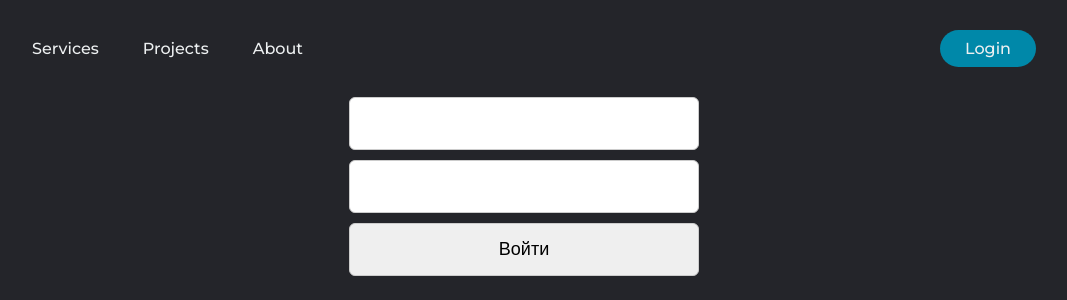
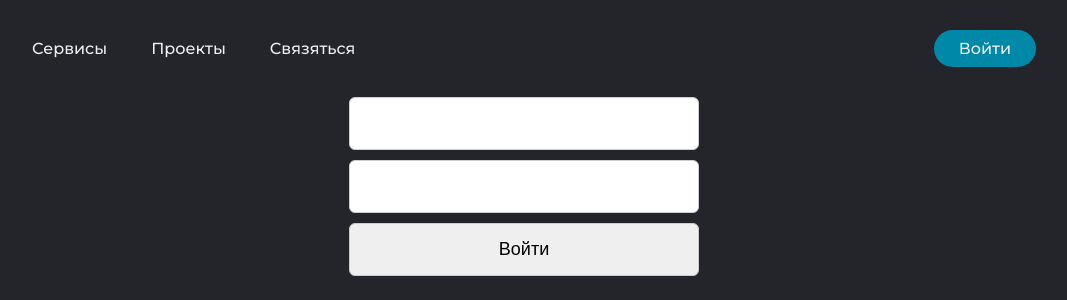
Before and after one commit to chilya02/Authdemo, a FastAPI app: page /login in a window 1280 px wide. Shown: the top 300 px of the page, without its empty margins (116-1183 px from the left). Run offline with FastAPI, Linux system fonts and the light colour scheme.

Commit message:
Русский язык в панели

```diff
--- a/static/style.css
+++ b/static/style.css
@@ -7,6 +7,7 @@
 	padding: 0;
 
 }
+
 body {
 	background-color: #24252A;
 	width: 100%;
@@ -19,6 +20,7 @@ header {
 	align-items: center;
 	padding: 30px 10%;
 }
+
 li, a, button {
 	font-family: "Montserrat", sans-serif;
 	font-weight: 500;
@@ -26,9 +28,11 @@ li, a, button {
 	color: #edf0f1;
 	text-decoration: none;
 }
+
 .nav_links {
 	list-style: none;
 }
+
 .nav_links li {
 	display: inline-block;
 	padding: 0px 20px;
@@ -108,7 +112,6 @@ div.placeholder {
 	transition: all 0.2s;
 }
 
-
 .overlay {
 	opacity: 0;
 	visibility: hidden;
@@ -138,10 +141,12 @@ div.placeholder {
 	-webkit-box-shadow: 0 0 20px rgba(0,0,0,0.85);
 	box-shadow: 0 0 20px rgba(0,0,0,0.85);
 }
+
 #out_modal {
 	display: flex;
 	flex-direction: column;
-	height: 150px;
+	height: 200px;
+	justify-content: space-around;
 }
 
 .dlg-modal-fade {
@@ -191,6 +196,7 @@ div.placeholder {
 		visibility: visible;
 	}
 }
+
 .fadeIn {
 	-webkit-animation-name: fadeIn;
 	animation-name: fadeIn;
@@ -208,6 +214,7 @@ div.placeholder {
 		visibility: hidden;
 	}
 }
+
 .fadeOut {
 	-webkit-animation-name: fadeOut;
 	 animation-name: fadeOut;
@@ -227,6 +234,7 @@ div.placeholder {
 		transform: translate(-50%, -50%);
 	}
 }
+
 .slideInDown {
 	-webkit-animation-name: slideInDown;
 	animation-name: slideInDown;
@@ -246,6 +254,7 @@ div.placeholder {
 		transform: translate(-50%, -100%);
 	}
 }
+
 .slideOutUp {
 	-webkit-animation-name: slideOutUp;
 	animation-name: slideOutUp;
--- a/templates/base.html
+++ b/templates/base.html
@@ -52,13 +52,13 @@
     <header>
         <nav>
             <ul class="nav_links">
-                <li><a href="#">Services</a></li>
-                <li><a href="#">Projects</a></li>
-                <li><a href="#">About</a></li>
+                <li><a href="#">Сервисы</a></li>
+                <li><a href="#">Проекты</a></li>
+                <li><a href="#">Связяться</a></li>
             </ul>
         </nav>
         <!--<a id="auth" href="{% if data.authenticated %}#{% else %}/login{% endif %}">-->
-            <Button id = "auth" {% if data.authenticated %}data-modal="out_modal"{% else %}data-modal="auth_modal"{% endif %}>{% if data.authenticated %}Logout{% else %}Login{% endif %}</Button>
+            <Button id = "auth" {% if data.authenticated %}data-modal="out_modal"{% else %}data-modal="auth_modal"{% endif %}>{% if data.authenticated %}Выйти{% else %}Войти{% endif %}</Button>
         <!--</a>-->
     </header>
     <div id=content>{% block content %}{% endblock %}</div>
```
